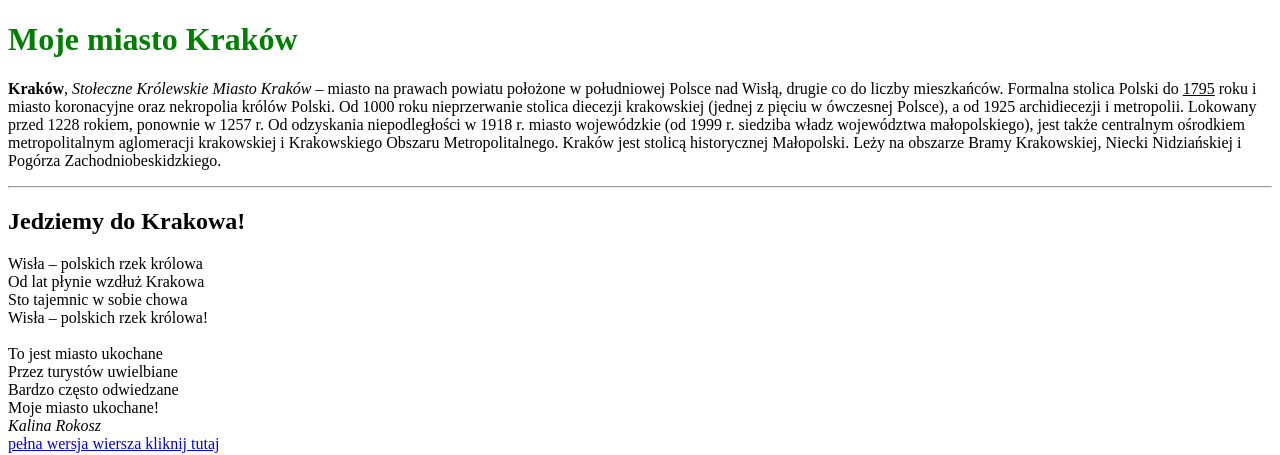
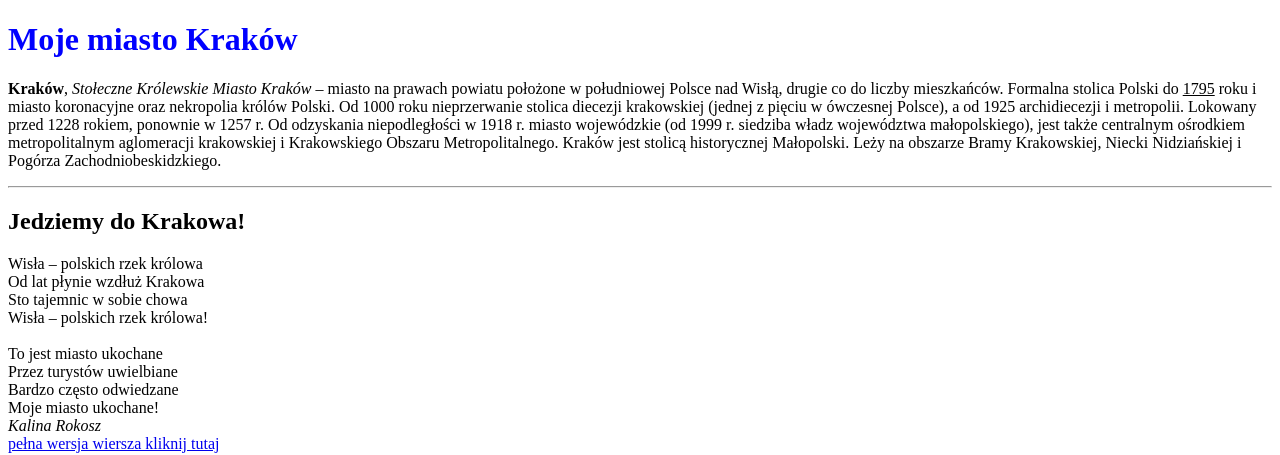
Before and after one commit to pola-sobieski/Krak-w, a plain HTML site: page index.html in a window 1280 px wide. Shown: the top 455 px of the page. Drawn offline with Linux system fonts and the light colour scheme.

Commit message:
Update index.html

```diff
--- a/index.html
+++ b/index.html
@@ -6,7 +6,7 @@
 	</head>
 	<body>
 		<header>
-		<h1 style= "color:green">Moje miasto Kraków</h1>
+		<h1 style= "color:blue">Moje miasto Kraków</h1>
 		</header>
 		<main>
 
```
